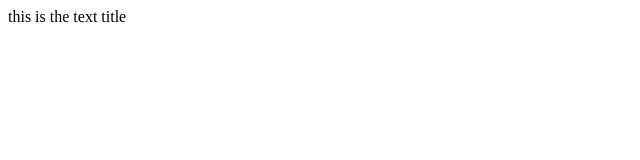
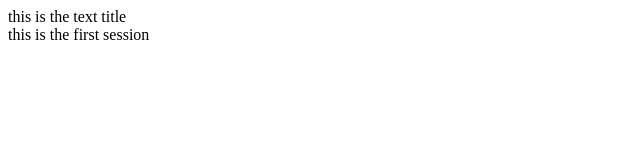
Before and after one commit to theDreamimgBoy/mytest100, a plain HTML site: page index.html in a window 1280 px wide. Shown: the whole page, without its empty margins (0-640 px from the left). Drawn offline with Linux system fonts and the light colour scheme.

Commit message:
版本1.00

```diff
--- a/index.html
+++ b/index.html
@@ -6,5 +6,8 @@
 </head>
 <body>
 	<header>this is the text title</header>
+	<section>
+		<div>this is the first session</div>
+	</section>
 </body>
 </html>
```
